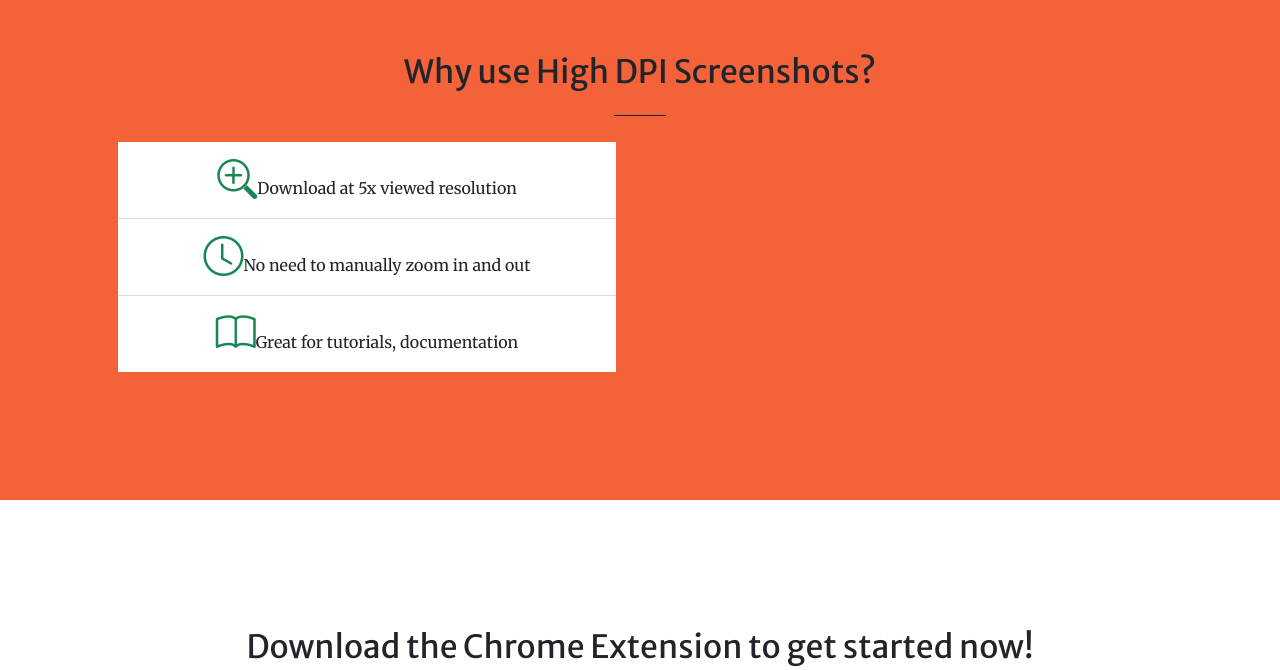
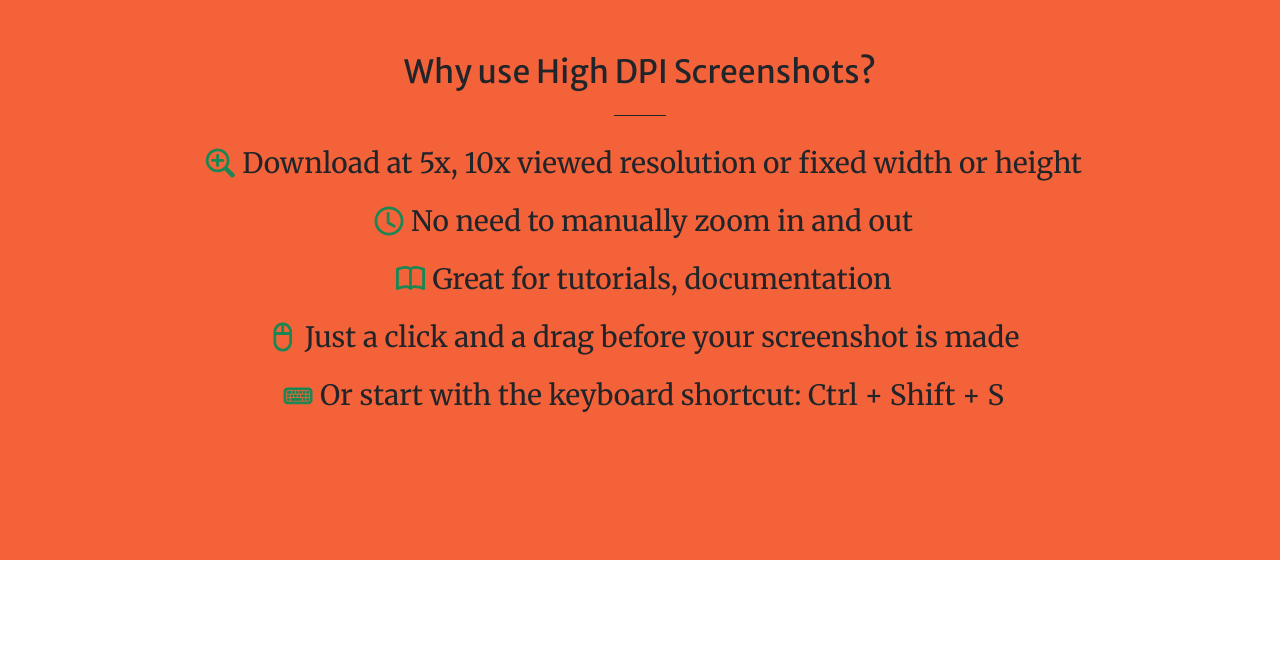
Before and after one commit to grovr/highdpiscreenshots, a plain HTML site: page index.html in a window 1280 px wide. Shown: the part 1880-2550 px from the top of the page. Drawn offline with nearby package versions, Linux system fonts and the light colour scheme; some packages are replaced by stand-ins of ours; a script that the page names is missing.

Commit message:
Add keyboard shortcurt to benefit and make the weighting look ok

```diff
--- a/index.html
+++ b/index.html
@@ -98,18 +98,22 @@
                 <h2 class="text-center mt-0">Why use High DPI Screenshots?</h2>
                 <hr class="divider" />
                 <div class="row gx-4 gx-lg-5">
-                    <div class="col-lg-6 col-md-6 text-center">
-                        <ul class="list-group list-group-flush">
-                            <li class="list-group-item text-center">
-                                <i class="bi-zoom-in fs-1 text-success"></i><!-- TODO Bigger font and side by side layout-->Download at 5x viewed resolution
-                            </li>
-                            <li class="list-group-item">
-                                <i class="bi-clock fs-1 text-success"></i>No need to manually zoom in and out
-                            </li>
-                            <li class="list-group-item">
-                                <i class="bi-book fs-1 text-success"></i>Great for tutorials, documentation
-                            </li>
-                        </ul>
+                    <div class="text-center">
+                        <p class="fs-3">
+                            <i class="bi-zoom-in text-success bold-icon p-2"></i>Download at 5x, 10x viewed resolution or fixed width or height
+                        </p>
+                        <p class="fs-3 font-weight-bold">
+                            <i class="bi-clock text-success bold-icon p-2"></i>No need to manually zoom in and out
+                        </p>
+                        <p class="fs-3">
+                            <i class="bi-book text-success bold-icon p-2"></i>Great for tutorials, documentation
+                        </p>
+                        <p class="fs-3">
+                            <i class="bi-mouse2 text-success bold-icon p-2"></i>Just a click and a drag before your screenshot is made
+                        </p>
+                        <p class="fs-3">
+                            <i class="bi-keyboard text-success bold-icon p-2"></i>Or start with the keyboard shortcut: Ctrl + Shift + S
+                        </p>
                     </div>
                     <div class="col-lg-6 col-md-6 text-center">
                         <!-- TODO Another list of benefits here or maybe just go back to one central one-->
```
Also changed, not shown: css/styles.css.
